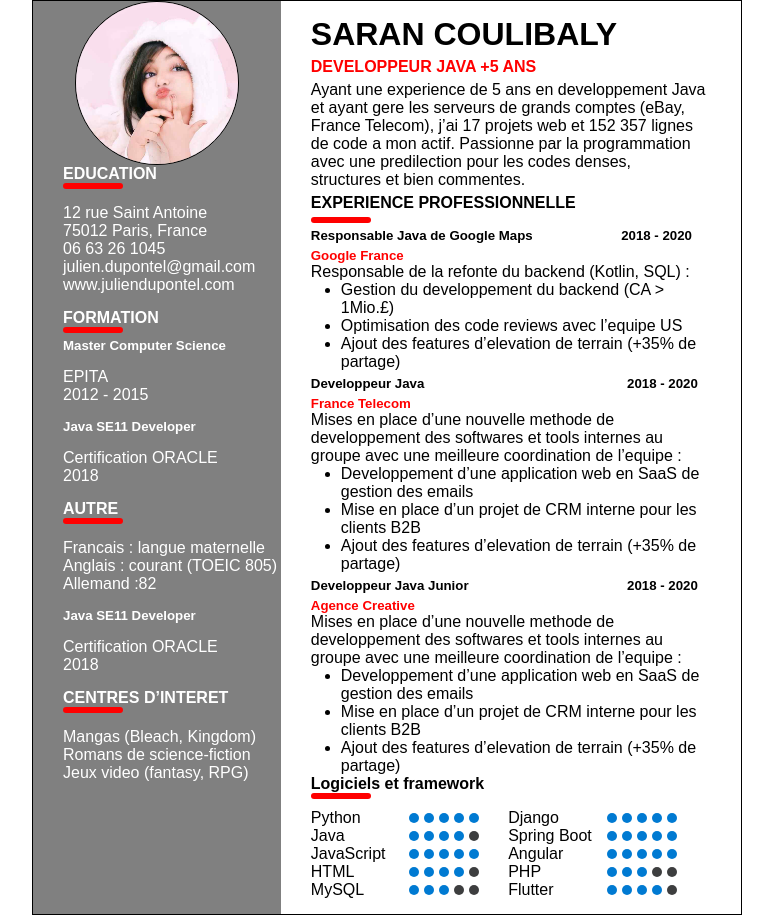
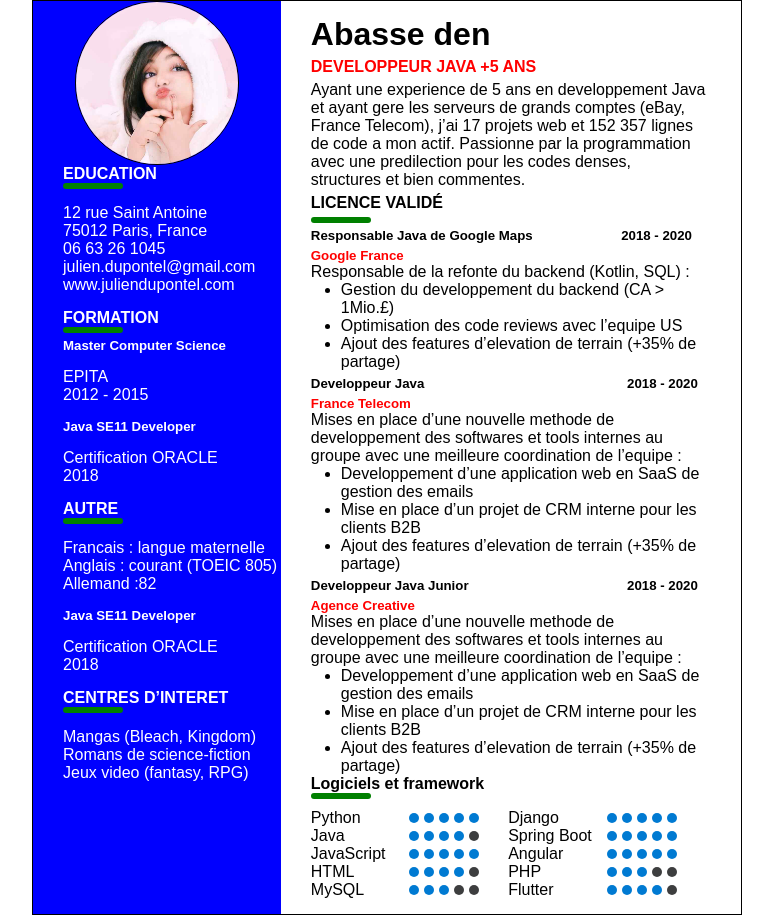
Before and after one commit to sarancoul/PP, a plain HTML site: page index.html in a window 1280 px wide. Shown: the whole page, without its empty margins (253-1026 px from the left). Drawn offline with Linux system fonts and the light colour scheme.

Commit message:
pourquoi tu ne viens pas

```diff
--- a/Style.css
+++ b/Style.css
@@ -22,7 +22,7 @@
 #gauche{
     width: 35%;
     height: auto;
-    background-color: grey;
+    background-color: blue;
     color: #fff;
 }
 .image img{
@@ -43,7 +43,7 @@
 .tr{
     height: 6px;
     width: 60px;
-    background-color:red;
+    background-color:green;
     border-radius: 5px;
 }
 h3{
--- a/index.html
+++ b/index.html
@@ -61,12 +61,12 @@
 			<!-- la partie droite  -->
 			<div id="droite">
 				<div class="contenairD">
-					<h1>SARAN COULIBALY</h1>
+					<h1>Abasse den</h1>
 					<span class="sous_titre"><h3>DEVELOPPEUR JAVA +5 ANS</h3></span>
 					<p>
 						Ayant une experience de 5 ans en developpement Java et ayant gere les serveurs de grands comptes (eBay, France Telecom), j’ai 17 projets web et 152 357 lignes de code a mon actif. Passionne par la programmation avec une predilection pour les codes denses, structures et bien commentes.
 					</p>
-					<h3>EXPERIENCE PROFESSIONNELLE</h3>
+					<h3>licence validé</h3>
 					<div class="tr"> </div>
 					<h5>Responsable Java de Google Maps  &nbsp&nbsp&nbsp&nbsp&nbsp&nbsp&nbsp&nbsp&nbsp&nbsp&nbsp&nbsp&nbsp&nbsp&nbsp&nbsp&nbsp&nbsp&nbsp&nbsp&nbsp&nbsp  2018 - 2020</h5>
 					<span class="sous_titre"><h5>Google France </h5></span>
```
